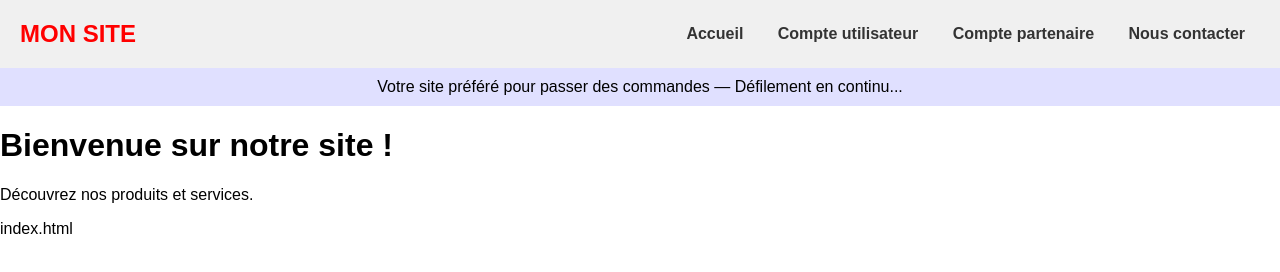
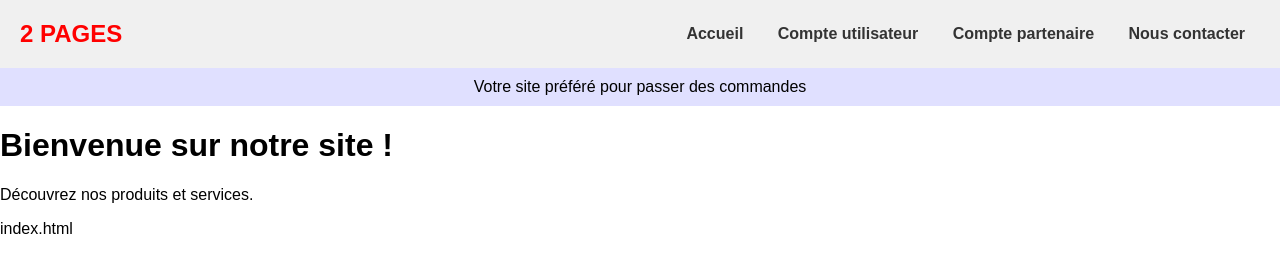
Before and after one commit to victoirepro-cyber/2pages, a plain HTML site: page index.html in a window 1280 px wide. Drawn offline with Linux system fonts and the light colour scheme.

Commit message:
Update title and logo text in index.html

```diff
--- a/index.html
+++ b/index.html
@@ -3,7 +3,7 @@
 <head>
     <meta charset="UTF-8">
     <meta name="viewport" content="width=device-width, initial-scale=1.0">
-    <title>Mon Site</title>
+    <title>2 PAGES</title>
     <style>
         body {
             font-family: Arial, sans-serif;
@@ -54,7 +54,7 @@
 <body>
 
     <header>
-        <div class="logo">MON SITE</div>
+        <div class="logo">2 PAGES</div>
         <nav>
             <a href="index.html">Accueil</a>
             <a href="compte.html">Compte utilisateur</a>
@@ -64,7 +64,7 @@
     </header>
 
     <div class="fil-actualite">
-        <span>Votre site préféré pour passer des commandes — Défilement en continu...</span>
+        <span>Votre site préféré pour passer des commandes</span>
     </div>
 
     <main>
```
